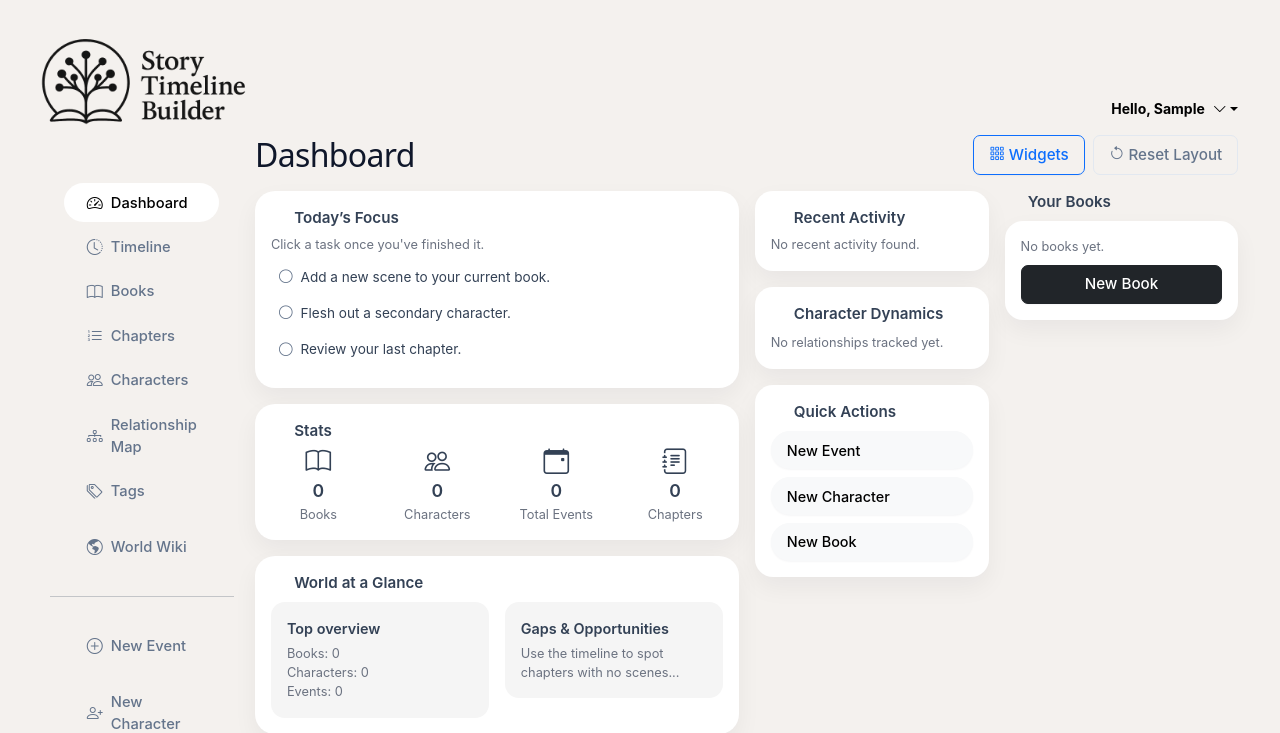
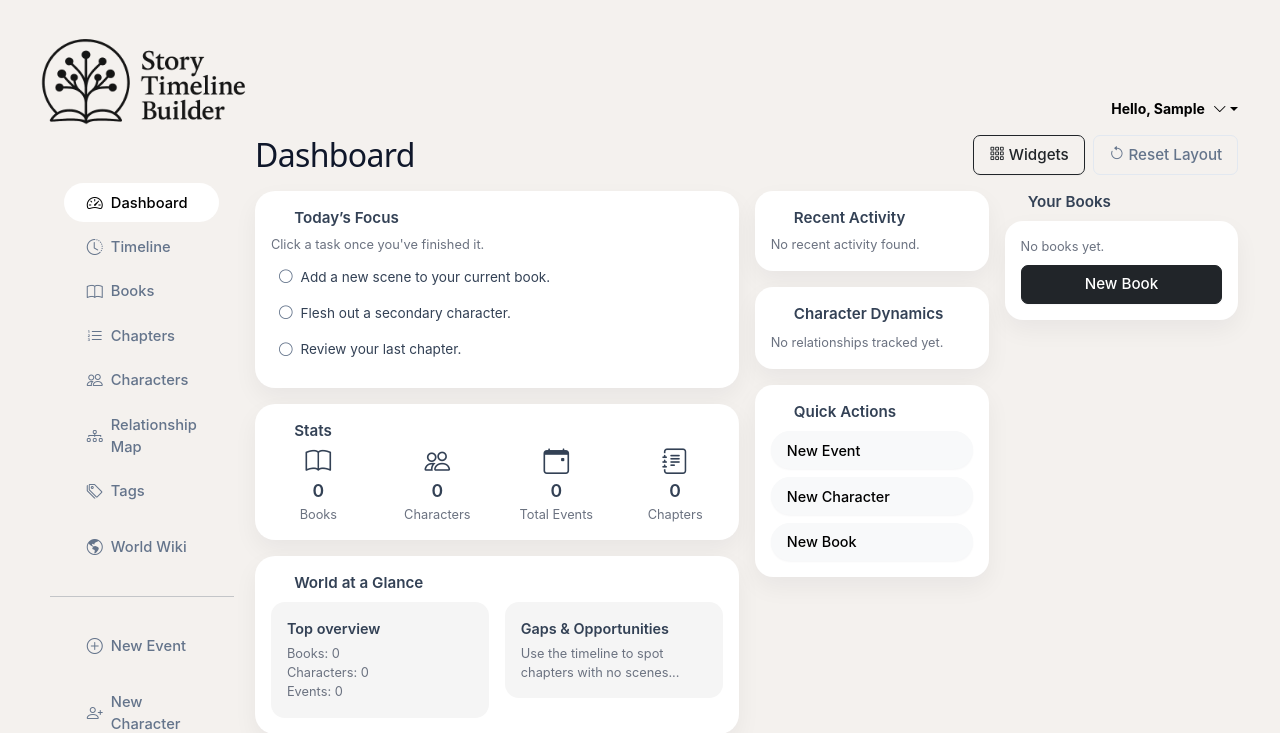
Before and after one commit to denmurray10/Story-timeline-builder, a Django app: page /dashboard/ in a window 1280 px wide. Shown: the top 733 px of the page. Run offline with Django 5.2, Linux system fonts and the light colour scheme; the visitor is signed in with stand-in values (Sample User, id 1); data comes from the database, SQL or seed files in the repository; data that the repository does not hold is empty.

Commit message:
Changed the "Widgets" button to black and Black on hover

```diff
--- a/templates/timeline/dashboard.html
+++ b/templates/timeline/dashboard.html
@@ -258,7 +258,7 @@
 <div class="d-flex justify-content-between align-items-center mb-3">
     <h2 class="mb-0">Dashboard</h2>
     <div class="d-flex">
-        <button type="button" class="btn btn-sm btn-outline-primary me-2" data-bs-toggle="modal"
+        <button type="button" class="btn btn-sm btn-outline-dark me-2" data-bs-toggle="modal"
             data-bs-target="#widgetsModal">
             <i class="bi bi-grid-3x3-gap"></i> Widgets
         </button>
```
